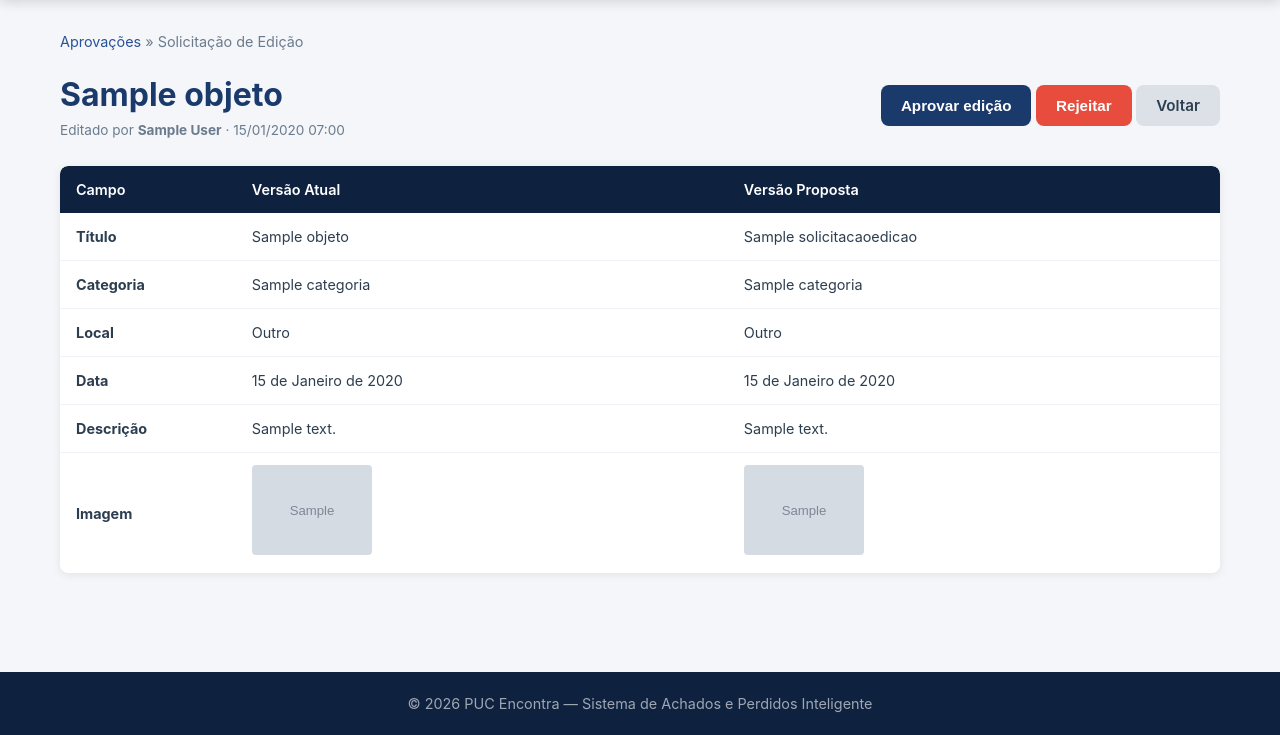
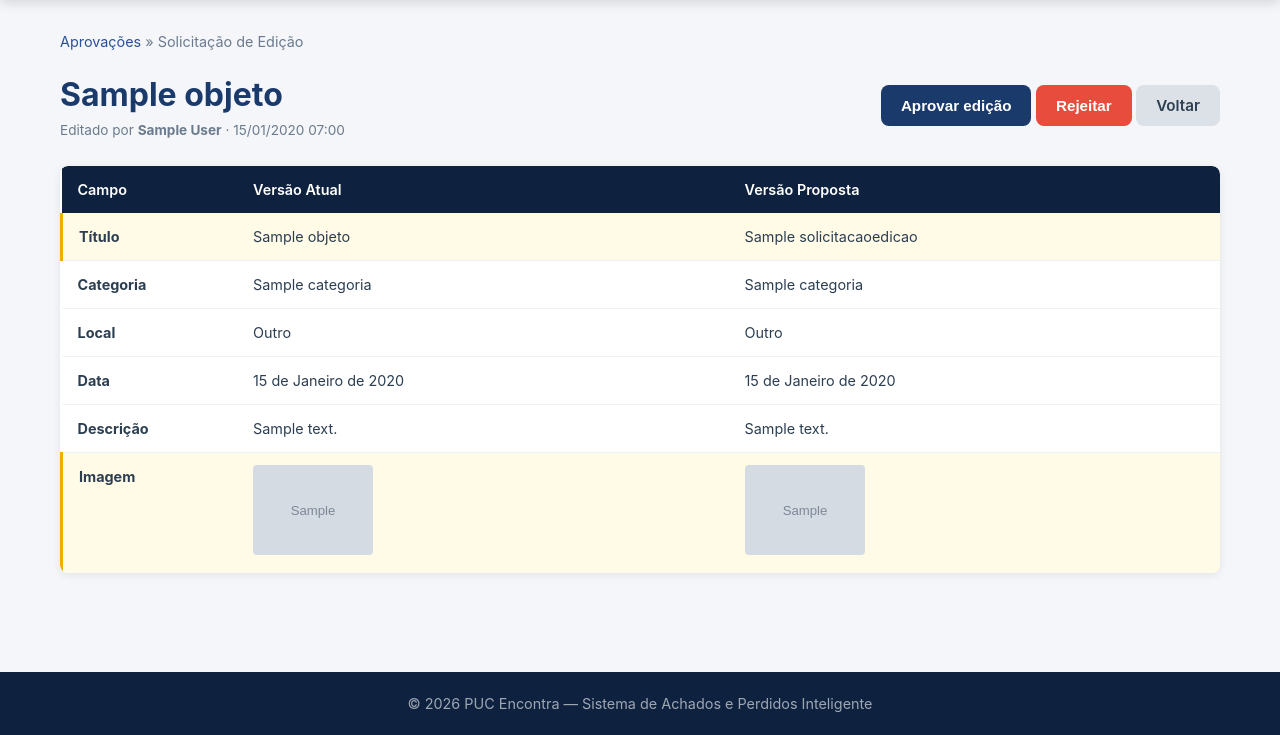
Before and after one commit to Raafaael/PUC-Encontra, a Django app: page /aprovacoes/edicao/1/ in a window 1280 px wide. Shown: the part 65-800 px from the top of the page. Run offline with Django 4.2, Linux system fonts and the light colour scheme; a user stored in the database is signed in; data comes from the database, SQL or seed files in the repository; tables that the repository leaves empty hold one stand-in row (values such as "Sample post"); grey boxes marked "Sample" are stand-in pictures.

Commit message:
Melhoria na visualização de mudanças de edição

```diff
--- a/static/css/components.css
+++ b/static/css/components.css
@@ -55,6 +55,9 @@
 .table td { padding: 12px 16px; border-bottom: 1px solid var(--border-light); font-size: 0.9rem; }
 .table tbody tr:hover { background: var(--border-light); }
 .table tbody tr:last-child td { border-bottom: none; }
+.diff-table td { vertical-align: top; }
+.diff-changed td { background: #fffbe6; }
+.diff-changed td:first-child { border-left: 3px solid #f0ad00; }
 
 .cards-grid {
     display: grid;
```
